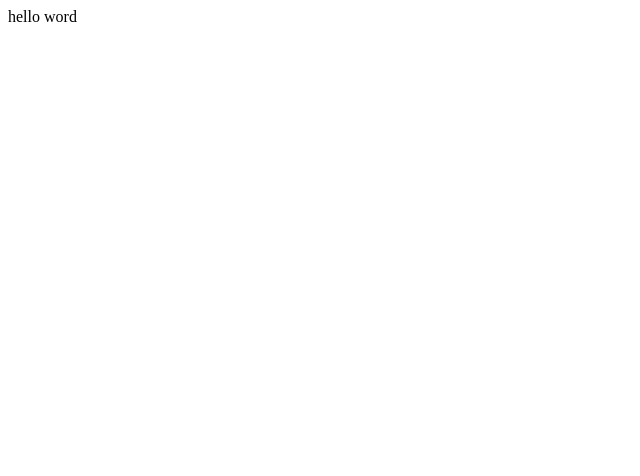
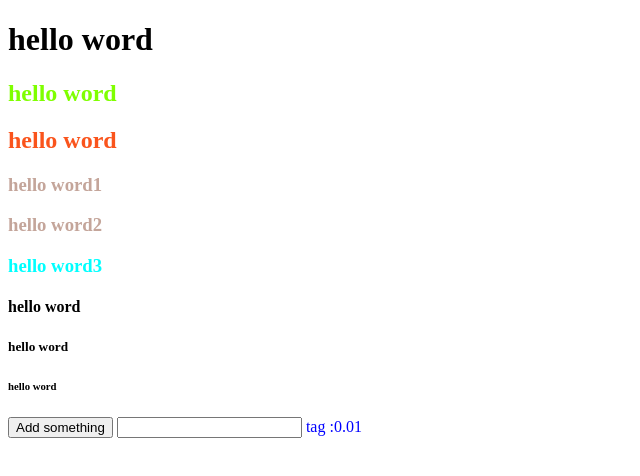
Before and after one commit to hm90122/hm90122.github.io, a plain HTML site: page index.html in a window 1280 px wide. Shown: the whole page, without its empty margins (0-640 px from the left). Drawn offline with Linux system fonts and the light colour scheme.

Commit message:
first commit
update index and creatt css

```diff
--- a/index.html
+++ b/index.html
@@ -2,8 +2,23 @@
 <html>
   <head>
     <title>demo1</title>
+    <link rel="stylesheet" href="style.css">
   </head>
   <body>
-    hello word
+    <h1>hello word</h1>
+    <h2>hello word</h2>
+    <h2 id="second_h2">hello word</h2>
+    <h3 class="group1">hello word1</h3>
+    <h3 class="group1">hello word2</h3>
+    <h3 class="group2">hello word3</h3>
+
+    <h4>hello word</h4>
+    <h5>hello word</h5>
+    <h6>hello word</h6>
+
+
+    <button> Add something</button>
+    <input type="text">
+    <span>tag :0.01</span>
   </body>
 </html>
--- /dev/null
+++ b/style.css
@@ -0,0 +1,18 @@
+span {
+  color: blue;
+}
+
+h2 {
+  color: chartreuse;
+}
+
+  #second_h2 {
+    color: #fa541c
+  }
+  .group1 {
+    color: #c4a59a;
+}
+
+.group2 {
+  color: cyan;
+}
```
